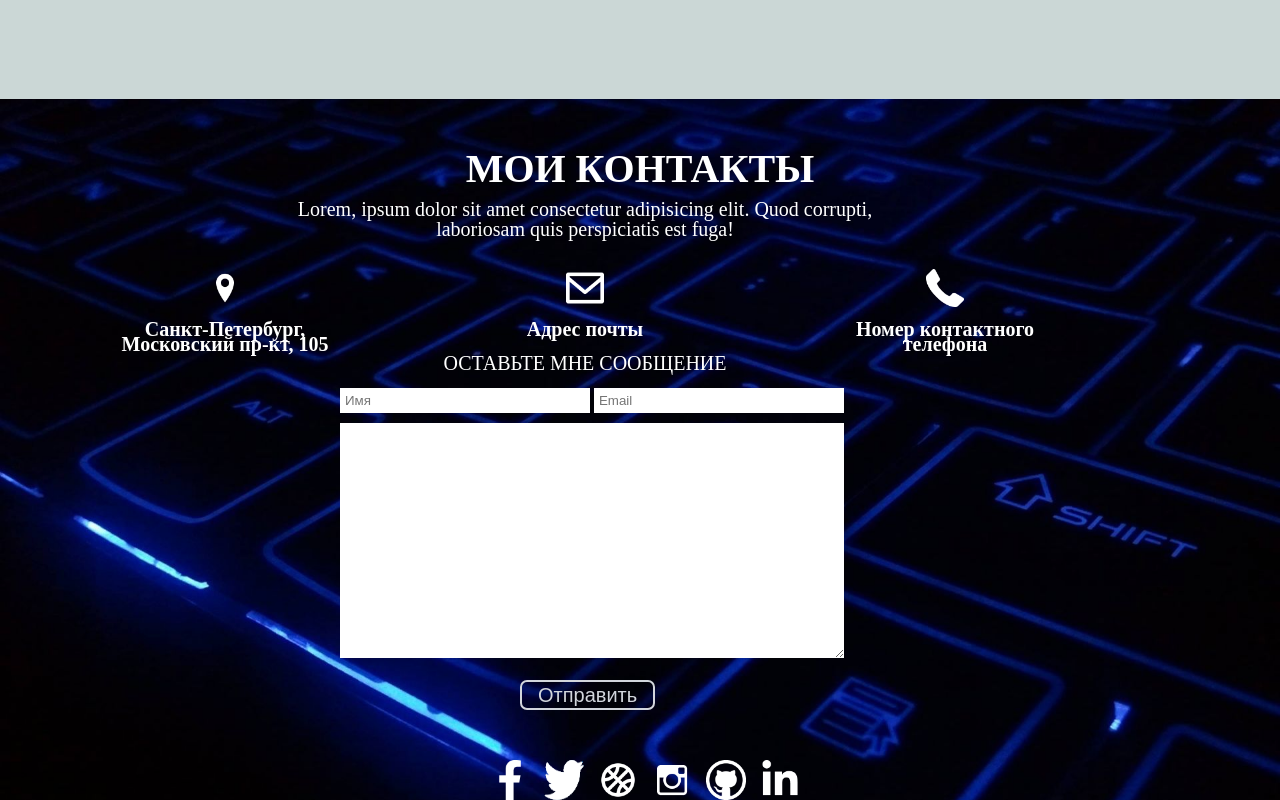
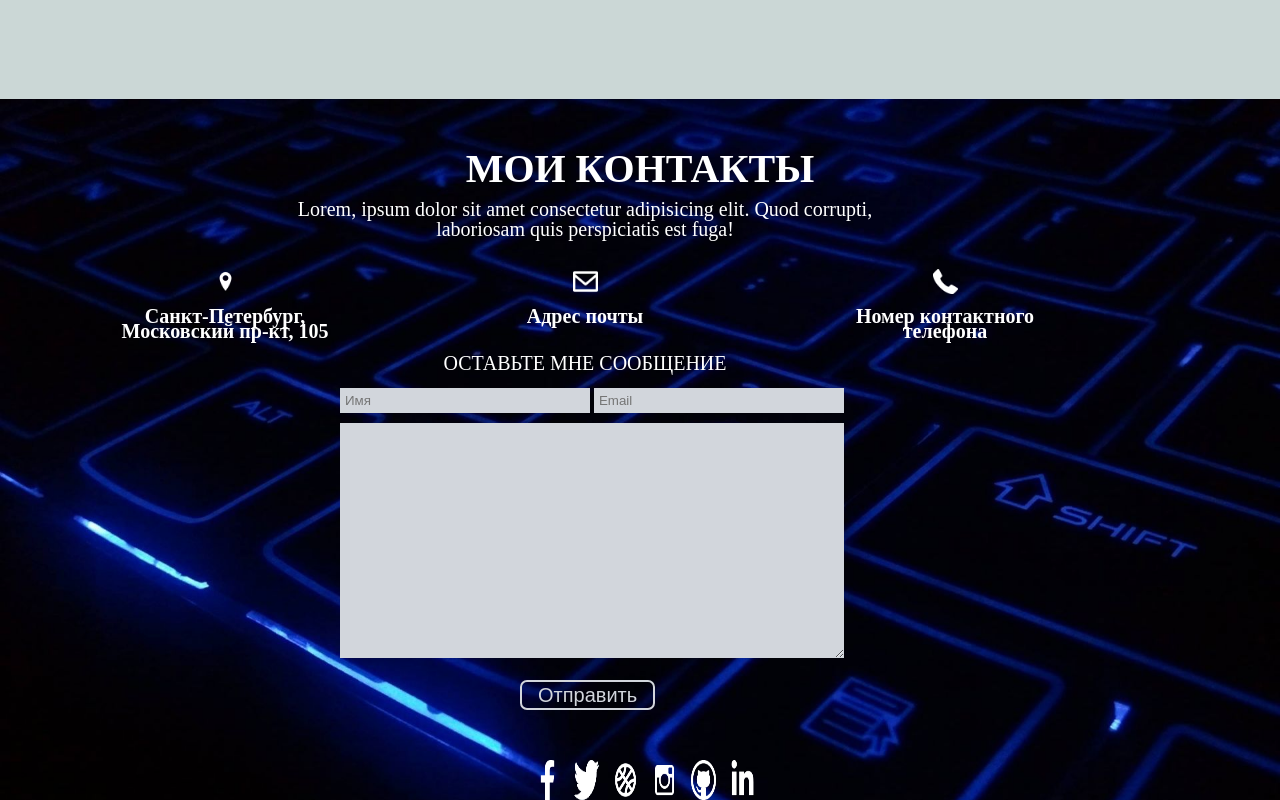
Before and after one commit to Dzen77/Dzen77.github.io, a plain HTML site: page src/index.html in a window 1280 px wide. Shown: the part 5463-6263 px from the top of the page. Drawn offline with Linux system fonts and the light colour scheme.

Commit message:
Изменения на 22:51 - 04.11.2021

```diff
--- a/src/css/style.css
+++ b/src/css/style.css
@@ -291,6 +291,9 @@ p.bloktext{
 	margin-right: 10px;/*Отступ с права после каждого блока*/
 	line-height: 15px;/*Размещение текста внутри блока*/
 }
+.contacts img{
+	width: 25px;
+}
 .contacts h3{
 	text-align: center;
 	color: white;
@@ -311,7 +314,8 @@ p.bloktext{
 .name_email{
 	width: 250px;
 	height: 25px;
-	color: #d2d6dc;
+	color: #000;
+	background: #d2d6dc;
 	margin-left: 340px;
 	padding-left: 5px;
 	margin-top: 15px;
@@ -319,13 +323,17 @@ p.bloktext{
 .name_email_1{
 	width: 250px;
 	height: 25px;
-	color: #d2d6dc;
+	color: #000;
+	background: #d2d6dc;
 	padding-left: 5px;
 }
 .name_email_2{
 	width: 504px;
 	height: 235px;
-	color: #d2d6dc;
+	color: #000;
+	background: #d2d6dc;
+	padding-left: 3px;
+	padding-top: 3px;
 	margin-top: 10px;
 	margin-left: 340px;
 }
--- a/src/index.html
+++ b/src/index.html
@@ -155,32 +155,32 @@
 			<p>Lorem, ipsum dolor sit amet consectetur adipisicing elit. Quod corrupti, laboriosam quis perspiciatis est fuga!</p>
 			<ul>
 				<li>
-					<img src="img/местоположение.png" alt="Значек местоположения" width="15%">
+					<img src="img/местоположение.png" alt="Значек местоположения">
 					<h3>Санкт-Петербург, Московский пр-кт, 105</h3>
 				</li>
 				<li>
-					<img src="img/конверт.png" alt="Конверт" width="15%">
+					<img src="img/конверт.png" alt="Конверт">
 					<h3>Адрес почты</h3>
 				</li>
 				<li>
-					<img src="img/трубка.png" alt="Телефонная трубка" width="15%">
+					<img src="img/трубка.png" alt="Телефонная трубка">
 					<h3>Номер контактного телефона</h3>
 				</li>
 			</ul><br>
 			<h4>ОСТАВЬТЕ МНЕ СООБЩЕНИЕ</h4>
 			<form action="#">
-				<input class="name_email" type="text1" name="name" placeholder="Имя">
-				<input class="name_email_1" type="text2" name="post" placeholder="Email"><br>
-				<textarea class="name_email_2" name="text1" id="1"></textarea><br>
+				<input class="name_email" type="text" name="name" placeholder="Имя">
+				<input class="name_email_1" type="email" name="post" placeholder="Email"><br>
+				<textarea class="name_email_2" type="text" name="text1" id="1"></textarea><br>
 				<input class="button" type="submit" name="1111" value="Отправить">
 			</form>
 			<div class="imagin">
-					<img class="cont1" src="img/значек_фейсбук_1.png" alt="Значек Фейсбука" width="15%">
-					<img class="cont1" src="img/знак_твитер.png" alt="Значек Твиттер" width="15%">
-					<img class="cont1" src="img/баскетбольный_мяч.png" alt="Значек Баскетбольный мяч" width="15%">
-					<img class="cont1" src="img/значек_инстаграм.png" alt="Значек Баскетбольный мяч" width="15%">
-					<img class="cont1" src="img/github_1.png" alt="Значек Гитхаб" width="15%">
-					<img class="cont1" src="img/значек_in.png" alt="Значек" width="15%">
+					<img class="cont1" src="img/значек_фейсбук_1.png" alt="Значек Фейсбука">
+					<img class="cont1" src="img/знак_твитер.png" alt="Значек Твиттер">
+					<img class="cont1" src="img/баскетбольный_мяч.png" alt="Значек Баскетбольный мяч">
+					<img class="cont1" src="img/значек_инстаграм.png" alt="Значек Баскетбольный мяч">
+					<img class="cont1" src="img/github_1.png" alt="Значек Гитхаб">
+					<img class="cont1" src="img/значек_in.png" alt="Значек">
 			</div>
 		</div>
 	</footer>
```
